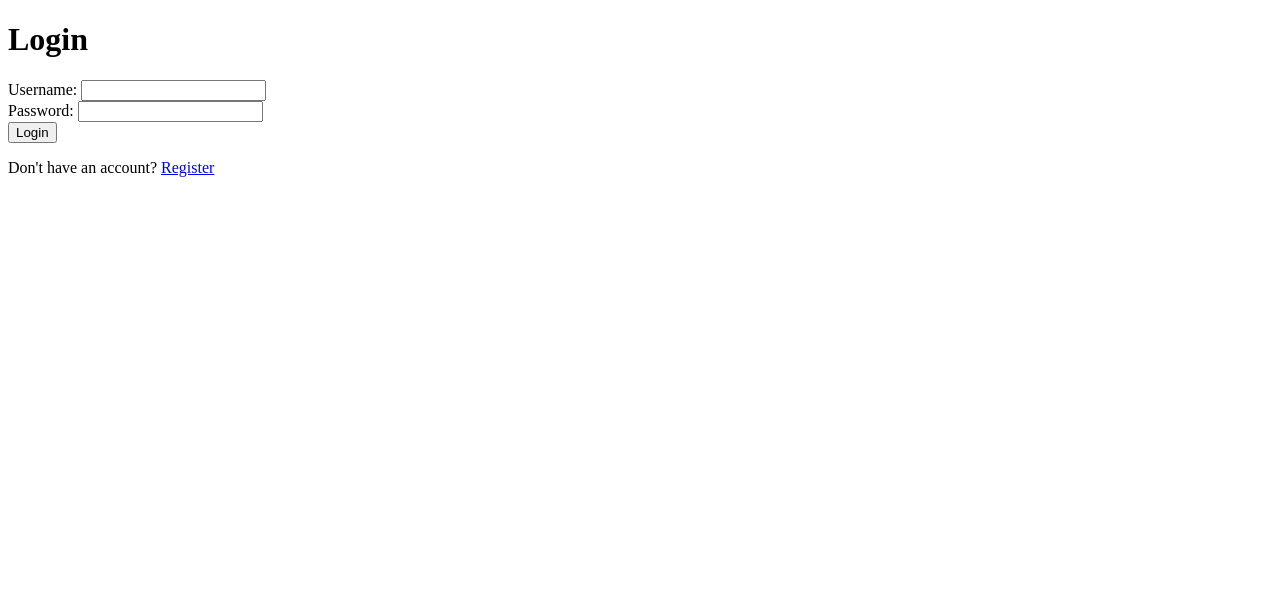
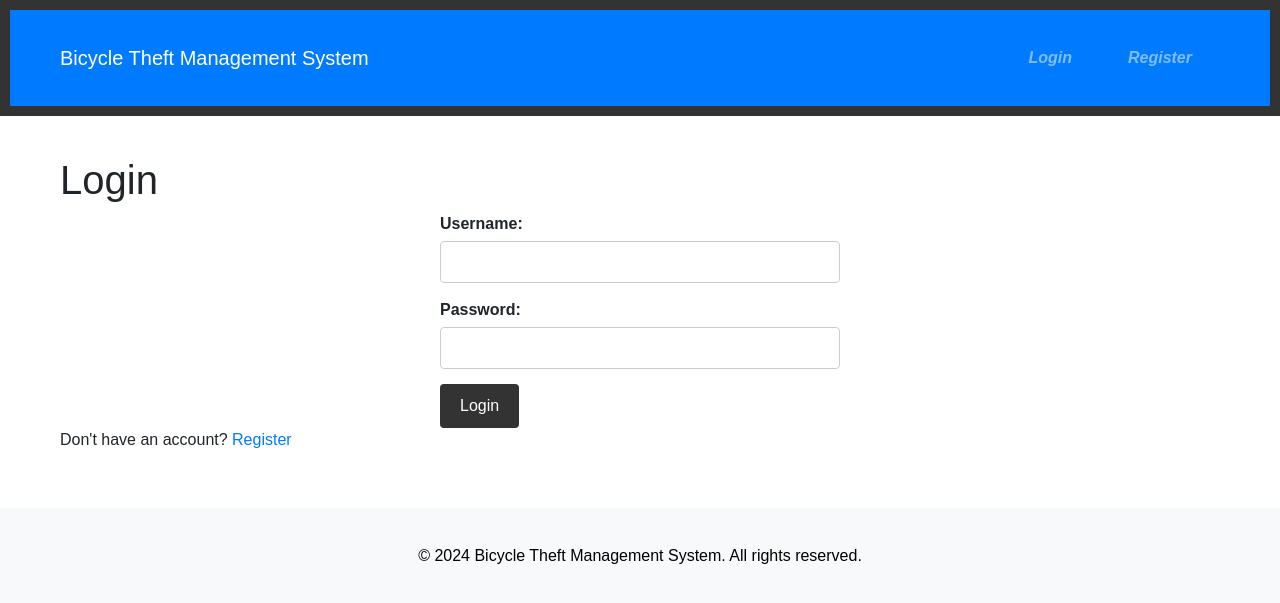
Before and after one commit to shoyabsiddique0/Bicycle_Theft_Php, a PHP site: page /views/users/login.php in a window 1280 px wide. Shown: the top 603 px of the page. Run offline with PHP 8.4, Linux system fonts and the light colour scheme.

Commit message:
added sttyles

```diff
--- a/public/css/styles.css
+++ b/public/css/styles.css
@@ -0,0 +1,120 @@
+/* General Styles */
+body {
+  font-family: Arial, sans-serif;
+  margin: 0;
+  padding: 0;
+}
+
+.container {
+  max-width: 1200px;
+  margin: 0 auto;
+  padding: 20px;
+}
+
+/* Header and Navigation */
+header {
+  background-color: #333;
+  color: #fff;
+  padding: 10px;
+}
+
+nav ul {
+  list-style-type: none;
+  margin: 0;
+  padding: 0;
+  display: flex;
+  flex-direction: column;
+  gap: 20px;
+  font-style: italic;
+  font-weight: bolder;
+}
+
+nav ul li {
+  margin-right: 20px;
+}
+
+nav ul li a {
+  color: #000;
+  text-decoration: none;
+}
+
+nav ul li a:hover {
+  color: rgb(21, 255, 0);
+}
+
+/* Main Content */
+main {
+  padding: 20px;
+}
+
+/* Forms */
+form {
+  max-width: 400px;
+  margin: 0 auto;
+}
+
+form label {
+  display: block;
+  margin-bottom: 5px;
+  font-weight: bold;
+}
+
+form input[type="text"],
+form input[type="email"],
+form input[type="password"] {
+  width: 100%;
+  padding: 8px;
+  margin-bottom: 15px;
+  border: 1px solid #ccc;
+  border-radius: 4px;
+}
+
+form button[type="submit"] {
+  background-color: #333;
+  color: #fff;
+  padding: 10px 20px;
+  border: none;
+  border-radius: 4px;
+  cursor: pointer;
+}
+
+form button[type="submit"]:hover {
+  background-color: #555;
+}
+
+/* Tables */
+table {
+  width: 100%;
+  border-collapse: collapse;
+}
+
+table th,
+table td {
+  padding: 8px;
+  text-align: left;
+  border-bottom: 1px solid #ddd;
+}
+
+table th {
+  background-color: #f2f2f2;
+}
+
+/* Footer */
+footer {
+  background-color: #333;
+  color: #fff;
+  text-align: center;
+  padding: 10px;
+}
+
+/* Responsive Styles */
+@media (max-width: 768px) {
+  nav ul {
+    flex-direction: column;
+  }
+
+  nav ul li {
+    margin-right: 0;
+    margin-bottom: 10px;
+  }
+}
--- a/views/admin/create_credentials.php
+++ b/views/admin/create_credentials.php
@@ -14,7 +14,7 @@ $adminController->createCredentials();
 <head>
     <title>Create Credentials</title>
     <!-- Include your CSS file -->
-    <link rel="stylesheet" href="public/css/styles.css">
+    <link rel="stylesheet" href="../../public/css/styles.css">
 </head>
 <body>
     <div class="container">
@@ -58,6 +58,6 @@ $adminController->createCredentials();
     </div>
 
     <!-- Include your JavaScript file -->
-    <script src="public/js/scripts.js"></script>
+    <script src="../../public/js/scripts.js"></script>
 </body>
 </html>
--- a/views/admin/dashboard.php
+++ b/views/admin/dashboard.php
@@ -18,7 +18,7 @@ $first_name = $_SESSION['first_name'];
 <head>
     <title>Admin Dashboard</title>
     <!-- Include your CSS file -->
-    <link rel="stylesheet" href="public/css/styles.css">
+    <link rel="stylesheet" href="../../public/css/styles.css">
 </head>
 <body>
     <div class="container">
@@ -36,6 +36,6 @@ $first_name = $_SESSION['first_name'];
     </div>
 
     <!-- Include your JavaScript file -->
-    <script src="public/js/scripts.js"></script>
+    <script src="../../public/js/scripts.js"></script>
 </body>
 </html>
--- a/views/admin/enroll_officer.php
+++ b/views/admin/enroll_officer.php
@@ -13,7 +13,7 @@ $adminController->enrollOfficer();
 <head>
     <title>Enroll Officer</title>
     <!-- Include your CSS file -->
-    <link rel="stylesheet" href="public/css/styles.css">
+    <link rel="stylesheet" href="../../public/css/styles.css">
 </head>
 <body>
     <div class="container">
@@ -29,6 +29,6 @@ $adminController->enrollOfficer();
     </div>
 
     <!-- Include your JavaScript file -->
-    <script src="public/js/scripts.js"></script>
+    <script src="../../public/js/scripts.js"></script>
 </body>
 </html>
--- a/views/admin/enrolled_officers.php
+++ b/views/admin/enrolled_officers.php
@@ -14,7 +14,7 @@ $enrolledOfficers = $_SESSION['enrolled_police'];
 <head>
     <title>Enrolled Officers</title>
     <!-- Include your CSS file -->
-    <link rel="stylesheet" href="public/css/styles.css">
+    <link rel="stylesheet" href="../../public/css/styles.css">
 </head>
 <body>
     <div class="container">
@@ -42,6 +42,6 @@ $enrolledOfficers = $_SESSION['enrolled_police'];
     </div>
 
     <!-- Include your JavaScript file -->
-    <script src="public/js/scripts.js"></script>
+    <script src="../../public/js/scripts.js"></script>
 </body>
 </html>
--- a/views/bicycle/list.php
+++ b/views/bicycle/list.php
@@ -19,7 +19,7 @@ $bicycles = $_SESSION['bicycles'];
 <head>
     <title>Registered Bicycles</title>
     <!-- Include your CSS file -->
-    <link rel="stylesheet" href="public/css/styles.css">
+    <link rel="stylesheet" href="../../public/css/styles.css">
 </head>
 <body>
     <div class="container">
--- a/views/bicycle/register.php
+++ b/views/bicycle/register.php
@@ -18,7 +18,7 @@ $bicycleController->registerBicycle();
 <head>
     <title>Register Bicycle</title>
     <!-- Include your CSS file -->
-    <link rel="stylesheet" href="public/css/styles.css">
+    <link rel="stylesheet" href="../../public/css/styles.css">
 </head>
 <body>
     <div class="container">
--- a/views/layouts/footer.php
+++ b/views/layouts/footer.php
@@ -0,0 +1,12 @@
+</main>
+    <footer class="bg-light py-3">
+        <div class="container">
+            <p class="text-center mb-0 text-bg-dark" style="color: black;">&copy; <?php echo date('Y'); ?> Bicycle Theft Management System. All rights reserved.</p>
+        </div>
+    </footer>
+    <script src="https://code.jquery.com/jquery-3.5.1.slim.min.js"></script>
+    <script src="https://cdn.jsdelivr.net/npm/@popperjs/core@2.9.3/dist/umd/popper.min.js"></script>
+    <script src="https://stackpath.bootstrapcdn.com/bootstrap/4.5.2/js/bootstrap.min.js"></script>
+    <script src="public/js/scripts.js"></script>
+</body>
+</html>
--- a/views/layouts/header.php
+++ b/views/layouts/header.php
@@ -0,0 +1,40 @@
+<!DOCTYPE html>
+<html lang="en">
+<head>
+    <meta charset="UTF-8">
+    <meta name="viewport" content="width=device-width, initial-scale=1.0">
+    <!-- <title></title> -->
+    <link rel="stylesheet" href="https://stackpath.bootstrapcdn.com/bootstrap/4.5.2/css/bootstrap.min.css">
+    <link rel="stylesheet" href="public/css/styles.css">
+</head>
+<body>
+    <header>
+        <nav class="navbar navbar-expand-lg navbar-dark bg-primary">
+            <div class="container">
+                <a class="navbar-brand" href="index.php">Bicycle Theft Management System</a>
+                <button class="navbar-toggler" type="button" data-toggle="collapse" data-target="#navbarNav" aria-controls="navbarNav" aria-expanded="false" aria-label="Toggle navigation">
+                    <span class="navbar-toggler-icon"></span>
+                </button>
+                <div class="collapse navbar-collapse" id="navbarNav">
+                    <ul class="navbar-nav ml-auto">
+                        <?php if (isset($_SESSION['user_id'])) { ?>
+                            <li class="nav-item">
+                                <a class="nav-link" href="dashboard.php">Dashboard</a>
+                            </li>
+                            <li class="nav-item">
+                                <a class="nav-link" href="../users/logout.php">Logout</a>
+                            </li>
+                        <?php } else { ?>
+                            <li class="nav-item">
+                                <a class="nav-link" href="../users/login.php">Login</a>
+                            </li>
+                            <li class="nav-item">
+                                <a class="nav-link" href="../users/register.php">Register</a>
+                            </li>
+                        <?php } ?>
+                    </ul>
+                </div>
+            </div>
+        </nav>
+    </header>
+    <main>
--- a/views/reports/create.php
+++ b/views/reports/create.php
@@ -22,7 +22,7 @@ $reportController->reportStolenBicycle();
 <head>
     <title>Report Stolen Bicycle</title>
     <!-- Include your CSS file -->
-    <link rel="stylesheet" href="public/css/styles.css">
+    <link rel="stylesheet" href="../../public/css/styles.css">
 </head>
 <body>
     <div class="container">
--- a/views/reports/list.php
+++ b/views/reports/list.php
@@ -27,7 +27,7 @@ $data = $_SESSION['stolen_bicycle'];
 <head>
     <title>Reported Stolen Bicycles</title>
     <!-- Include your CSS file -->
-    <link rel="stylesheet" href="public/css/styles.css">
+    <link rel="stylesheet" href="../../public/css/styles.css">
 </head>
 <body>
     <div class="container">
--- a/views/users/dashboard.php
+++ b/views/users/dashboard.php
@@ -18,7 +18,7 @@ $first_name = $_SESSION['first_name'];
 <head>
     <title>Dashboard</title>
     <!-- Include your CSS file -->
-    <link rel="stylesheet" href="public/css/styles.css">
+    <link rel="stylesheet" href="../../public/css/styles.css">
 </head>
 <body>
     <div class="container">
--- a/views/users/login.php
+++ b/views/users/login.php
@@ -7,7 +7,7 @@ if (isset($_SESSION['user_id'])) {
     header('Location: dashboard.php');
     exit;
 }
-
+include '../layouts/header.php';
 // Include the User controller
 require_once '../../controllers/UserController.php';
 require_once '../../config/config.php';
@@ -22,7 +22,7 @@ $userController->login();
 <head>
     <title>Login</title>
     <!-- Include your CSS file -->
-    <link rel="stylesheet" href="public/css/styles.css">
+    <link rel="stylesheet" href="../../public/css/styles.css">
 </head>
 <body>
     <div class="container">
@@ -48,5 +48,8 @@ $userController->login();
 
     <!-- Include your JavaScript file -->
     <script src="public/js/scripts.js"></script>
+    <?php
+    include '../layouts/footer.php';
+    ?>
 </body>
 </html>
--- a/views/users/register.php
+++ b/views/users/register.php
@@ -22,7 +22,7 @@ $userController->register();
 <head>
     <title>Register</title>
     <!-- Include your CSS file -->
-    <link rel="stylesheet" href="public/css/styles.css">
+    <link rel="stylesheet" href="../../public/css/styles.css">
 </head>
 <body>
     <div class="container">
```
Also changed, not shown: views/police/dashboard.php (+6 -3 lines).
